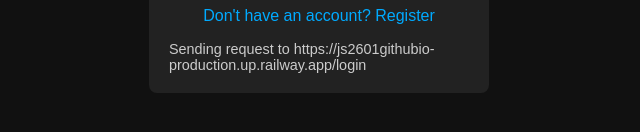
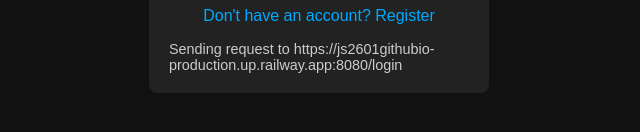
Before and after one commit to js2601/js2601.github.io, a website: page frontend/auth.html in a window 1280 px wide. Both pictures are taken after a click on the button "Login". Shown: the part 482-614 px from the top of the page, 321-961 px from the left. Drawn offline with Linux system fonts and the light colour scheme; no server answers.

Commit message:
Update auth.html
fix port

```diff
--- a/frontend/auth.html
+++ b/frontend/auth.html
@@ -41,7 +41,7 @@
       const user = document.getElementById('username').value;
       const pass = document.getElementById('password').value;
 
-      const url = 'https://js2601githubio-production.up.railway.app';
+      const url = 'https://js2601githubio-production.up.railway.app:8080';
       const route = isRegister ? '/register' : '/login';
 
       log(`Sending request to ${url + route}`);
```
